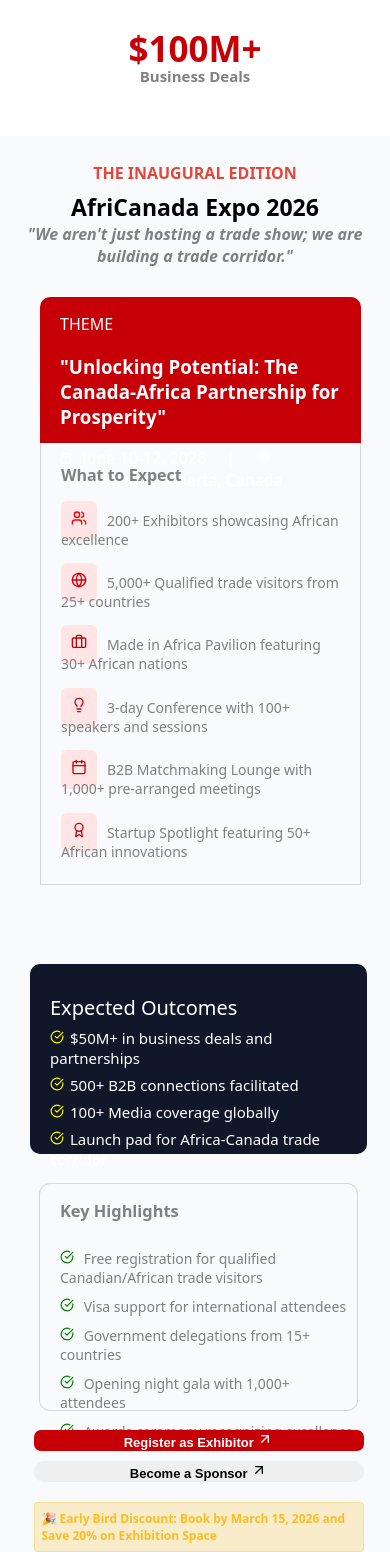
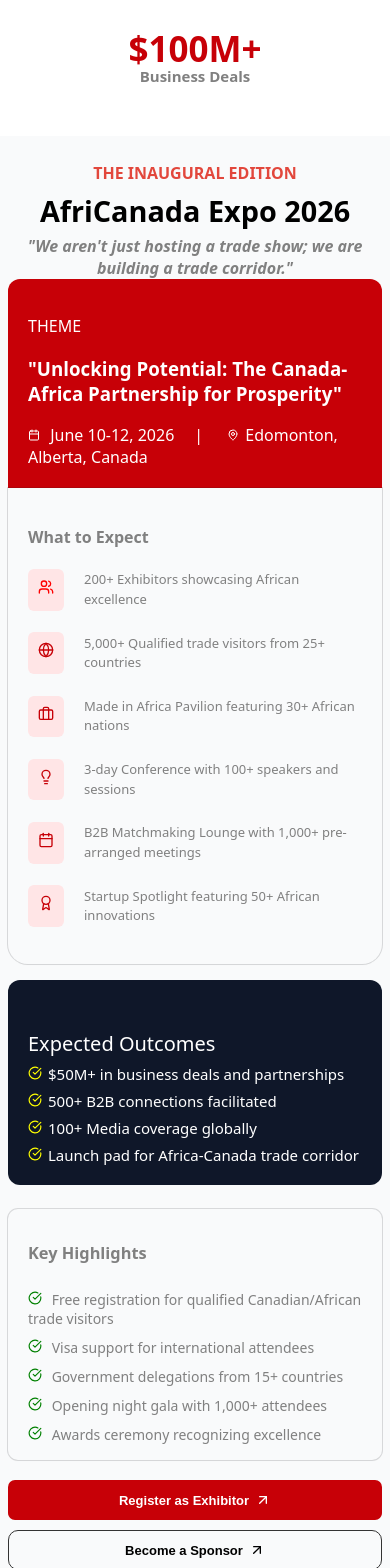
Before and after one commit to Kingsley4o4/AfriCanada, a React (Vite) app in the folder Africanada/: page / in a window 390 px wide. Shown: the part 1280-2848 px from the top of the page. Built offline with nearby package versions, Linux system fonts and the light colour scheme.

Commit message:
fontsChanges

```diff
--- a/Africanada/src/Components/Choose-Us/Choose.jsx
+++ b/Africanada/src/Components/Choose-Us/Choose.jsx
@@ -34,7 +34,7 @@ const Choose = () => {
             <Globe />
           </div>
           <span
-            style={{ fontSize: "14px", fontWeight: "bold", paddingTop: "20px" }}
+            style={{ fontSize: "18px", fontWeight: "600", paddingTop: "20px" }}
           >
             Globe Reach
           </span>
@@ -49,7 +49,7 @@ const Choose = () => {
             <Layers />{" "}
           </div>
           <span
-            style={{ fontSize: "14px", fontWeight: "bold", paddingTop: "20px" }}
+            style={{ fontSize: "18px", fontWeight: "600", paddingTop: "20px" }}
           >
             Complete Ecosystem
           </span>
@@ -64,7 +64,7 @@ const Choose = () => {
             <TrendingUp />
           </div>
           <span
-            style={{ fontSize: "14px", fontWeight: "bold", paddingTop: "20px" }}
+            style={{ fontSize: "18px", fontWeight: "600", paddingTop: "20px" }}
           >
             Proven Result
           </span>
--- a/Africanada/src/Components/Expo 2026/expo.css
+++ b/Africanada/src/Components/Expo 2026/expo.css
@@ -1,9 +1,3 @@
-/* body {
-  margin: 0;
-}
-* {
-  box-sizing: border-box;
-} */
 .Expo {
   background-color: #f3f5f780;
 }
@@ -14,69 +8,142 @@
   justify-content: center;
   flex-direction: column;
   align-items: center;
+  padding-inline: 16px;
+  text-align: center;
 }
 
+.Expo-Container h2 {
+  font-size: 3rem;
+  text-align: center;
+  margin-top: -20px;
+}
+
+/* ===========================
+   MAIN LAYOUT
+=========================== */
+
 .Main-container {
-  /* margin-top: 40px; */
+  display: flex;
+  justify-content: center;
+  align-items: flex-start;
+  flex-wrap: wrap;
+  gap: 24px;
+  padding: 0 30px;
+  width: 100%;
+  box-sizing: border-box;
+  margin-bottom: 40px;
+}
 
+/* ===========================
+   RED & BLACK CONTAINERS
+=========================== */
+
+.red-container,
+.black-container {
   display: flex;
-  justify-content: space-around;
+  flex-direction: column;
   align-items: center;
-  flex-wrap: wrap;
-  margin: 0;
+  flex: 1;
+  min-width: 300px;
+  max-width: 520px;
+  width: 100%;
 }
+
+/* ===========================
+   RED BOX
+=========================== */
 
 .red-box {
   border-top-right-radius: 20px;
   border-top-left-radius: 20px;
   background-color: #c70007;
-  width: 450px;
-  height: 192px;
+  width: 100%;
+  min-height: 160px;
   color: white;
+  padding: 20px;
+  box-sizing: border-box;
+}
 
-  padding-inline: 20px;
+.red-box p,
+.red-box h3,
+.red-box span {
+  word-break: break-word;
 }
+
+/* ===========================
+   WHITE BOX
+=========================== */
+
+.white-box {
+  width: 100%;
+  padding: 16px 20px;
+  color: gray;
+  box-sizing: border-box;
+  box-shadow:
+    rgba(0, 0, 0, 0.02) 0px 1px 3px 0px,
+    rgba(27, 31, 35, 0.15) 0px 0px 0px 1px;
+  border-bottom-left-radius: 20px;
+  border-bottom-right-radius: 20px;
+}
+
 .white-box h5 {
   font-size: 14px;
   font-weight: 400;
+  display: flex;
+  align-items: center;
+  gap: 10px;
+  flex-wrap: nowrap;
+  word-break: break-word;
+  line-height: 1.5;
+}
+
+.white-box h5 .icon-span {
+  flex-shrink: 0;
+}
+
+/* ===========================
+   BLACK BOX
+=========================== */
+
+.black-box {
+  background-color: #0f1729;
+  width: 100%;
+  min-height: 160px;
+  color: white;
+  padding: 20px;
+  box-sizing: border-box;
+  border-radius: 20px;
+}
+
+.black-box span {
+  font-size: 15px;
+  word-break: break-word;
+}
+
+/* ===========================
+   WHITE BOX 2
+=========================== */
+
+.white-box2 {
+  margin-top: 24px;
+  border-radius: 10px;
+  padding: 16px 20px;
+  width: 100%;
+  box-sizing: border-box;
+  box-shadow:
+    rgba(0, 0, 0, 0.02) 0px 1px 3px 0px,
+    rgba(27, 31, 35, 0.15) 0px 0px 0px 1px;
 }
 
 .white-box2 span {
   font-size: 14px;
   font-weight: 400;
-}
-.white-box {
-  width: 448px;
-
-  padding-inline: 20px;
-  color: gray;
-  box-shadow:
-    rgba(0, 0, 0, 0.02) 0px 1px 3px 0px,
-    rgba(27, 31, 35, 0.15) 0px 0px 0px 1px;
+  word-break: break-word;
 }
 
-.red-container,
-.black-container {
-  display: flex;
-  justify-content: center;
-  flex-direction: column;
-  align-items: center;
-  flex-wrap: wrap;
-}
-
-.black-box {
-  background-color: #0f1729;
-  width: 450px;
-  height: 192px;
-  color: white;
-  padding-inline: 20px;
-  margin-top: 50px;
-  border-radius: 20px;
-}
-
-.black-box span {
-  font-size: 15px;
-}
+/* ===========================
+   SHARED
+=========================== */
 
 .icon-span {
   margin-inline-end: 10px;
@@ -84,50 +151,9 @@
   padding: 10px;
   border-radius: 6px;
   color: #c70007;
+  flex-shrink: 0;
 }
 
-.white-box2 {
-  margin-top: 30px;
-  border-radius: 10px;
-  padding-inline-start: 20px;
-
-  width: 470px;
-  height: 226px;
-  box-shadow:
-    rgba(0, 0, 0, 0.02) 0px 1px 3px 0px,
-    rgba(27, 31, 35, 0.15) 0px 0px 0px 1px;
-}
-
-.ExhibitorBtn {
-  height: 40px;
-  width: 230px;
-  border-radius: 7px;
-  outline: none;
-  border: none;
-  background-color: #c70007;
-  color: white;
-  cursor: pointer;
-  font-size: 13px;
-  font-weight: 600;
-}
-
-.sponserBtn {
-  height: 40px;
-  width: 230px;
-  border-radius: 10px;
-  outline: none;
-  border: none;
-
-  cursor: pointer;
-  font-size: 13px;
-  font-weight: 600;
-}
-.BtnContainer {
-  margin-top: 20px;
-  justify-content: space-between;
-  display: flex;
-  gap: 20px;
-}
 .discountMSg {
   color: #fbbd23;
   border: 1px solid #fbbe2350;
@@ -137,135 +163,137 @@
   padding: 7px;
   border-radius: 4px;
   margin-top: 20px;
+  width: 100%;
+  box-sizing: border-box;
+  word-break: break-word;
 }
 
-@media (max-width: 441px) {
-  .red-box {
-    width: 90%;
-    height: 200px;
-    border-top-left-radius: 10px;
-    border-top-right-radius: 10px;
+/* ===========================
+   BUTTONS
+=========================== */
+
+.BtnContainer {
+  margin-top: 20px;
+  display: flex;
+  gap: 16px;
+  width: 100%;
+  box-sizing: border-box;
+}
+
+.ExhibitorBtn {
+  flex: 1;
+  height: 40px;
+  border-radius: 7px;
+  outline: none;
+  border: none;
+  background-color: #c70007;
+  color: white;
+  cursor: pointer;
+  font-size: 13px;
+  font-weight: 600;
+  display: flex;
+  align-items: center;
+  justify-content: center;
+  gap: 6px;
+}
+
+.ExhibitorBtn:hover {
+  background-color: #b7050b;
+}
+
+.sponserBtn {
+  flex: 1;
+  height: 40px;
+  border-radius: 10px;
+  outline: none;
+  border: 1.5px solid #333;
+  cursor: pointer;
+  font-size: 13px;
+  font-weight: 600;
+  background-color: transparent;
+  display: flex;
+  align-items: center;
+  justify-content: center;
+  gap: 6px;
+}
+
+.sponserBtn:hover {
+  background-color: #f0f0f0;
+}
+
+/* ===========================
+   TABLET — max 1024px
+=========================== */
+
+@media (max-width: 1024px) {
+  .Main-container {
+    flex-direction: column;
+    align-items: center;
+    padding: 0 20px;
+    gap: 20px;
   }
-  .black-box {
-    width: 90%;
-    height: 200px;
-    border-radius: 10px;
+
+  .red-container,
+  .black-container {
+    width: 100%;
+    max-width: 100%;
+    min-width: unset;
+    flex: unset;
   }
 }
 
-@media (max-width: 513px) {
-  .red-container,
-  .black-container {
-    width: 100%;
-    padding: 0 10px;
+/* ===========================
+   MOBILE — max 640px
+=========================== */
+
+@media (max-width: 640px) {
+  .Expo-Container h2 {
+    font-size: 1.8rem !important;
+    font-weight: 800 !important;
   }
 
-  .red-box,
-  .black-box,
-  .white-box,
-  .white-box2 {
-    width: 95%;
-    max-width: 95%;
+  .Main-container {
+    padding: 0 12px;
+    gap: 16px;
   }
 
-  .Expo-Container h2 {
-    font-size: 23px !important;
-    font-weight: 800 !important;
+  .red-box {
+    border-top-left-radius: 12px;
+    border-top-right-radius: 12px;
+    min-height: unset;
+  }
+
+  .black-box {
+    border-radius: 12px;
+    min-height: unset;
+  }
+
+  .white-box h5 {
+    font-size: 13px;
   }
 
   .BtnContainer {
     flex-direction: column;
-    width: 100%;
     gap: 10px;
   }
 
   .ExhibitorBtn,
   .sponserBtn {
     width: 100%;
+    flex: unset;
   }
 }
 
-@media (max-width: 1021px) {
+/* ===========================
+   SMALL MOBILE — max 400px
+=========================== */
+
+@media (max-width: 400px) {
   .Main-container {
-    display: flex;
-    flex-wrap: wrap;
-    justify-content: center;
-    padding: 0 20px;
+    padding: 0 8px;
   }
 
-  .red-container {
-    display: flex;
-    flex-wrap: wrap;
-    padding: 0 20px;
-    width: 100%;
-    justify-content: center;
-    align-items: center;
-    margin-top: 30px;
-  }
-
-  .black-container {
-    display: flex;
-    flex-wrap: wrap;
-    padding: 0 10px;
-    align-items: center;
-    margin-top: 30px;
-    width: 100%;
-    justify-content: center;
-  }
-
-  .BtnContainer {
-    flex-wrap: wrap;
-    justify-content: center;
-    max-width: 480px;
-    margin: 20px auto 0;
-  }
-
-  .ExhibitorBtn,
-  .sponserBtn {
-    flex: 1 1 calc(50% - 10px);
-    min-width: 200px;
-  }
-
-  .red-box {
-    width: 90.6%;
-    height: 146px;
-  }
-  .black-box {
-    width: 90%;
-    height: 190px;
-  }
-
-  .white-box {
-    width: 90%;
-  }
-
-  .white-box2 {
-    width: 90%;
+  .Expo-Container {
+    padding-inline: 10px;
   }
 }
-
-/* @media (min-width: 641px) and (max-width: 996px) {
-  .Main-Container {
-    flex-wrap: wrap;
-  }
-
-  .red-container {
-    display: flex;
-     flex-wrap: wrap;
-  }
-
-  .red-box {
-
-
-    width: 100%;
-    max-width: 700px;
-    height: 192px;
-  }
-
-  .white-box {
-    width: 698px;
-  }
-}
-
-@media (min-width: 1025px) {
-} */
```
